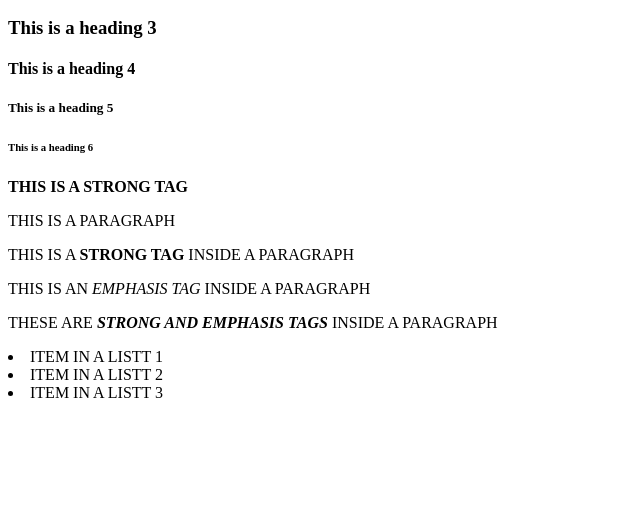
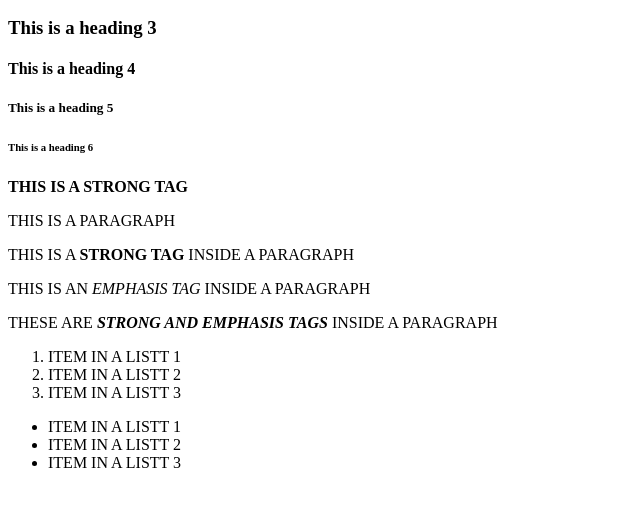
Before and after one commit to OverLuked/OdinProject, a plain HTML site: page boilerPlate/index.html in a window 1280 px wide. Shown: the part 110-616 px from the top of the page, without its empty margins (0-640 px from the left). Drawn offline with Linux system fonts and the light colour scheme.

Commit message:
Ordered and Uniformed Lists

```diff
--- a/boilerPlate/index.html
+++ b/boilerPlate/index.html
@@ -18,11 +18,17 @@
         <p>THIS IS AN <em> EMPHASIS TAG</em> INSIDE A PARAGRAPH</p>
         <p>THESE ARE <strong> <em> STRONG AND EMPHASIS TAGS</em></strong> INSIDE A PARAGRAPH </p>
         <!-- THIS IS A COMMENT AND ITS WEIRD -->
-        <!-- ITEM LISTS -->
-        <li> ITEM IN A LISTT 1 </li>
-        <li> ITEM IN A LISTT 2 </li>
-        <li> ITEM IN A LISTT 3 </li>
-
-
+        <!-- ORDERED LISTS -->
+        <ol>
+            <li> ITEM IN A LISTT 1 </li>
+            <li> ITEM IN A LISTT 2 </li>
+            <li> ITEM IN A LISTT 3 </li>
+        </ol>
+        <!-- UNIFORMED LISTS -->
+        <ul>
+            <li> ITEM IN A LISTT 1 </li>
+            <li> ITEM IN A LISTT 2 </li>
+            <li> ITEM IN A LISTT 3 </li>
+        </ul>
     </body>
 </html>
```
